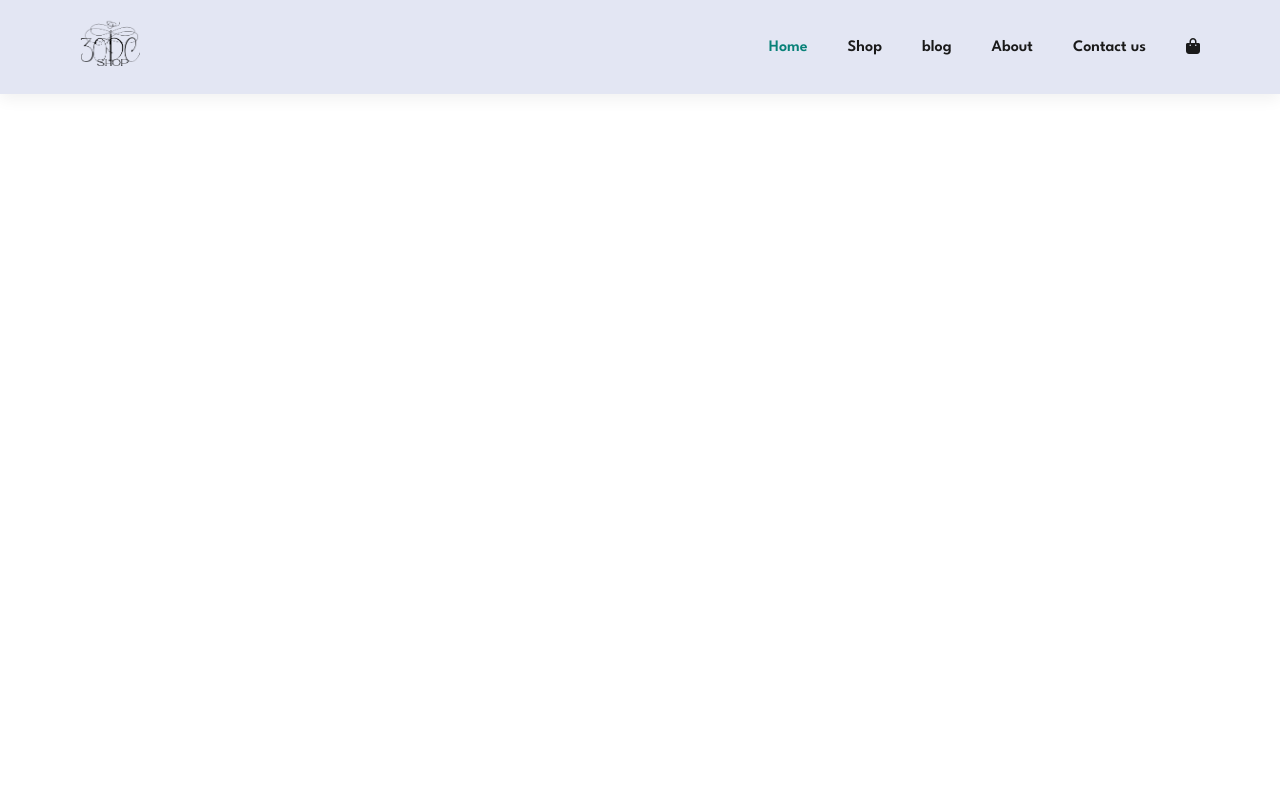
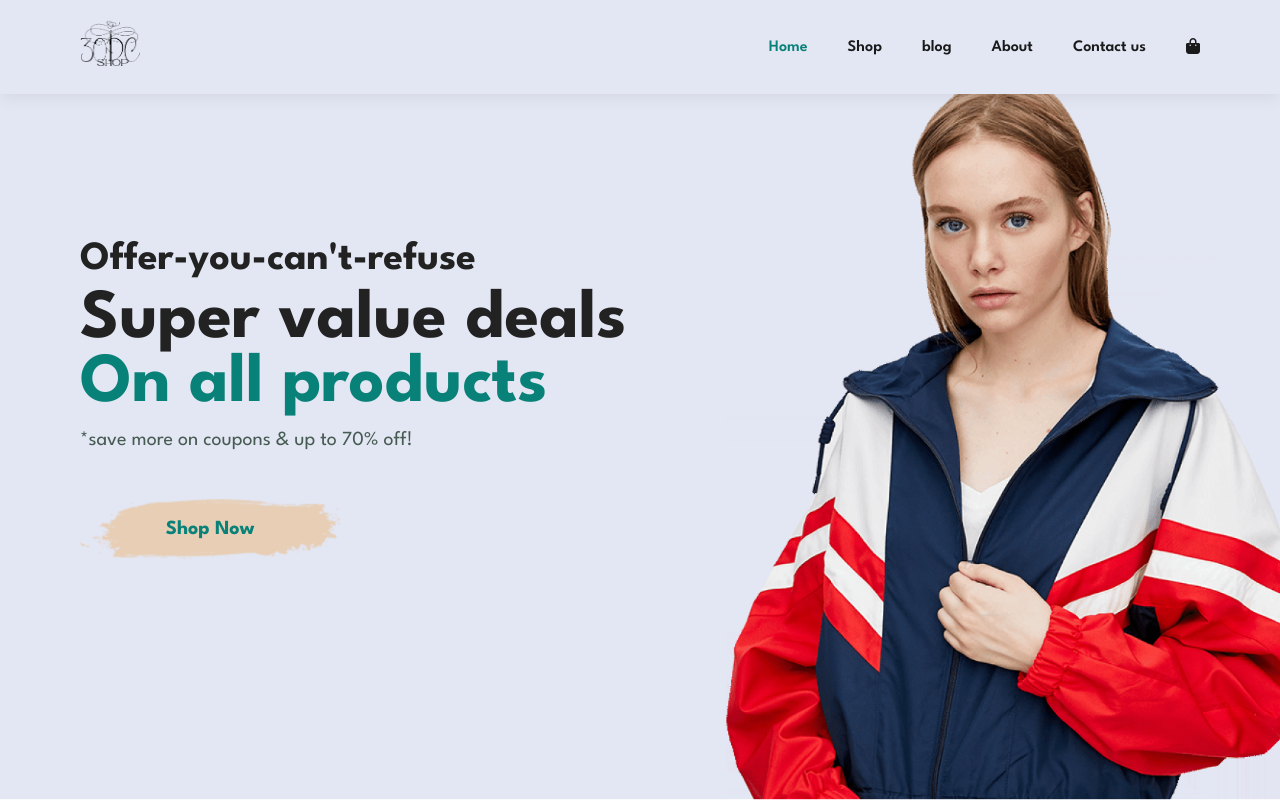
Before and after one commit to adityahongal/Textile-Hub-Project, a plain HTML site: page index.html in a window 1280 px wide. Drawn offline with Linux system fonts and the light colour scheme.

Commit message:
Added Hero Section

```diff
--- a/index.html
+++ b/index.html
@@ -33,5 +33,17 @@
             </div>
         </div>
     </header>
+
+    <!-- Main Section -->
+     <!-- Hero Section -->
+     <main>
+        <section id="hero">
+            <h4>Offer-you-can't-refuse</h4>
+            <h2>Super value deals</h2>
+            <h1>On all products</h1>
+            <p>*save more on coupons & up to 70% off!</p>
+            <button>Shop Now</button>
+        </section>
+     </main>
 </body>
 </html>
--- a/styles.css
+++ b/styles.css
@@ -6,6 +6,32 @@
     box-sizing: border-box;
     font-family: "League Spartan", sans-serif;
 }
+
+/* Global Styles */
+
+h1 {
+    font-size: 50px;
+    line-height: 64px;
+    color: #222;
+  }
+  h2 {
+    font-size: 46px;
+    line-height: 54px;
+    color: #222;
+  }
+  h4 {
+    font-size: 20px;
+    color: #222;
+  }
+  h6 {
+    font-weight: 700;
+    font-size: 12px;
+  }
+  p {
+    font-size: 16px;
+    color: #465b52;
+    margin: 15px 0 20px 0;
+  }
 
 /* Header Design */
 
@@ -79,3 +105,53 @@
     bottom: -4px;
     left: 20px;
 }
+
+/* Main Section */
+/* Hero */
+
+#hero{
+    background-image: url(./assets/hero4.png);
+    height: 100vh;
+    width: 100%;
+    background-size: cover;
+    display: flex;
+    flex-direction: column;
+    align-items: flex-start;
+    justify-content: center;
+    padding: 0 80px;
+}
+
+#hero h4{
+    padding-bottom: 15px;
+    font-size: 40px;
+}
+
+#hero h2{
+    font-size: 70px;
+    padding-bottom: 5px;
+}
+
+#hero h1{
+    font-size: 70px;
+    color: #088178;
+}
+
+#hero p{
+    font-size: 20px;
+    padding-bottom: 30px;
+}
+
+#hero button {
+    background-color: transparent;
+    background-image: url(./assets/button.png);
+    background-repeat: no-repeat;
+    background-size: cover;
+    width: 260px;
+    height: 60px;
+    border: 0;
+    cursor: pointer;
+    font-size: 20px;
+    font-weight: 700;
+    color: #088178;
+    padding: 14px 65px 14px 65px;
+  }
```
